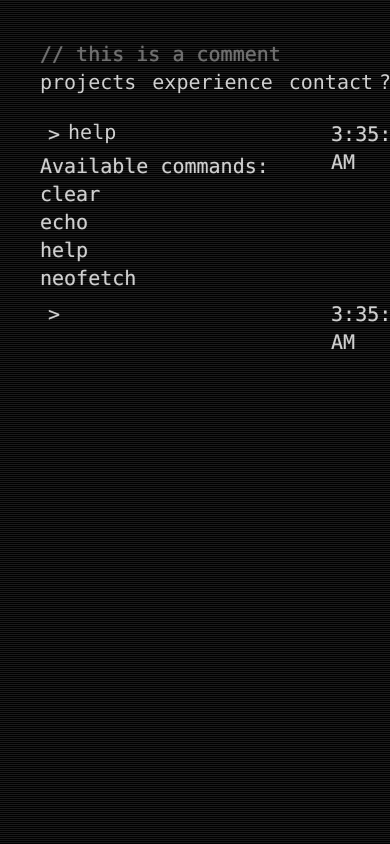
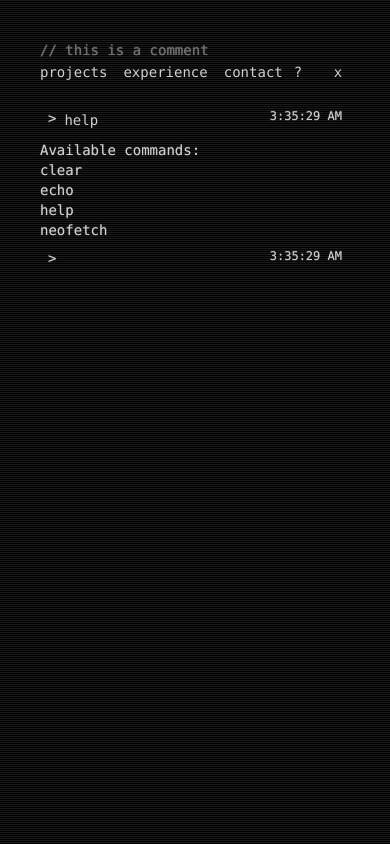
Before and after one commit to richen604/richen.sh, a Next.js app: page / in a window 390 px wide. Built offline with nearby package versions, Linux system fonts and the light colour scheme.

Commit message:
made content responsive

```diff
--- a/src/app/_commands/neofetch/index.tsx
+++ b/src/app/_commands/neofetch/index.tsx
@@ -33,33 +33,33 @@ const handleBrowserSvg = (browser: string | undefined) => {
 
 const neofetch = ({ result }: { result: UAParser.IResult }) => {
   return (
-    <div className="flex m-4">
-      <div className="w-1/4">
+    <div className="flex flex-col md:flex-row m-2">
+      <div className="w-full md:w-1/3 mb-4 md:mb-0">
         <Image
-          className="filter invert"
+          className="filter invert p-2"
           priority
           src={handleBrowserSvg(result.browser.name)!}
-          width={250}
-          height={250}
+          width={220}
+          height={220}
           alt="Neofetch Image"
         />
       </div>
-      <div className="w-3/4">
-        <div className="mb-2">
+      <div className="w-full md:w-2/3 text-sm">
+        <div className="mb-1">
           <div>Browser Name: {result.browser.name ?? "N/A"}</div>
           <div>Browser Version: {result.browser.version ?? "N/A"}</div>
         </div>
-        <hr className="border-white w-3/4 my-4" />
-        <div className="mb-2">
+        <hr className="border-white w-full md:w-2/3 my-2" />
+        <div className="mb-1">
           <div>OS Name: {result.os.name ?? "N/A"}</div>
           <div>OS Version: {result.os.version ?? "N/A"}</div>
         </div>
-        <hr className="border-white w-3/4 my-4" />
-        <div className="mb-2">
+        <hr className="border-white w-full md:w-2/3 my-2" />
+        <div className="mb-1">
           <div>CPU: {result.cpu.architecture ?? "N/A"}</div>
         </div>
-        <hr className="border-white w-3/4 my-4" />
-        <div className="mb-2">
+        <hr className="border-white w-full md:w-2/3 my-2" />
+        <div className="mb-1">
           <div>Device Model: {result.device.model ?? "N/A"}</div>
           <div>Device Type: {result.device.type ?? "N/A"}</div>
           <div>Device Vendor: {result.device.vendor ?? "N/A"}</div>
--- a/src/app/_store/terminalAtoms.tsx
+++ b/src/app/_store/terminalAtoms.tsx
@@ -29,16 +29,16 @@ export const renderedDisplayAtom = atom((get) => {
     if (!componentMap[componentKey]) {
       const unknownMessage = `richen.sh: command not found: ${componentKey}`;
       return (
-        <div style={{ position: "relative" }} key={idx}>
-          <div className="flex w-full h-10 p-2">
+        <div key={idx}>
+          <div className="flex w-full h-10 p-2 ">
             <span>&gt;</span>
             <input
               readOnly
-              className="bg-transparent outline-none ml-2 flex-grow"
+              className="bg-transparent outline-none text-wrap ml-2 min-w-0 flex-grow text-sm md:text-base lg:text-lg"
               value={componentKey}
             />
             {time && (
-              <span className="ml-2">
+              <span className="ml-2 text-nowrap text-xs md:text-sm lg:text-base">
                 {new Date(time).toLocaleTimeString()}
               </span>
             )}
@@ -50,16 +50,18 @@ export const renderedDisplayAtom = atom((get) => {
     const Component = componentMap[componentKey];
 
     return (
-      <div style={{ position: "relative" }} key={idx}>
-        <div className="flex w-full h-10 p-2">
+      <div key={idx}>
+        <div className="flex w-full min-w-0 h-10 p-2">
           <span>&gt;</span>
           <input
             readOnly
-            className="bg-transparent outline-none ml-2 flex-grow"
+            className="bg-transparent outline-none ml-2 text-wrap min-w-0 flex-grow text-sm md:text-base lg:text-lg"
             value={componentKey === "echo" ? "" : componentKey}
           />
           {time && (
-            <span className="ml-2">{new Date(time).toLocaleTimeString()}</span>
+            <span className="ml-2 text-nowrap text-xs md:text-sm lg:text-base">
+              {new Date(time).toLocaleTimeString()}
+            </span>
           )}
         </div>
         <Component {...props} />
--- a/src/app/globals.css
+++ b/src/app/globals.css
@@ -31,7 +31,7 @@ body {
     transparent 2px
   );
   text-shadow: var(--text-shadow);
-  animation: flicker 1s infinite alternate;
+  animation: flicker 1s infinite linear;
 }
 
 .comment {
--- a/src/app/page.tsx
+++ b/src/app/page.tsx
@@ -19,7 +19,7 @@ export default function Home() {
   }, []);
 
   return (
-    <main className="text-xl font-mono flex flex-col p-10 h-screen overflow-auto">
+    <main className="text-sm md:text-base lg:text-lg font-mono flex flex-col p-10 h-screen overflow-auto">
       <span className="comment">// this is a comment </span>
       <nav className="flex mb-4">
         <div className="flex space-x-4">
@@ -55,14 +55,16 @@ export default function Home() {
         </div>
       </nav>
       <div>{display?.length > 0 ? display : null}</div>
-      <div className="flex w-full h-10 p-2">
+      <div className="flex w-full min-w-0 h-10 p-2 text-sm md:text-base lg:text-lg">
         <span>&gt;</span>
         <input
           ref={inputRef}
-          className="bg-transparent outline-none ml-2 flex-grow"
+          className="bg-transparent outline-none ml-2 min-w-0 flex-grow"
           onKeyDown={handleKeyDown}
         />
-        <span className="ml-2">{new Date().toLocaleTimeString()}</span>
+        <span className="text-nowrap ml-2 text-xs md:text-sm lg:text-base">
+          {new Date().toLocaleTimeString()}
+        </span>
       </div>
     </main>
   );
```
